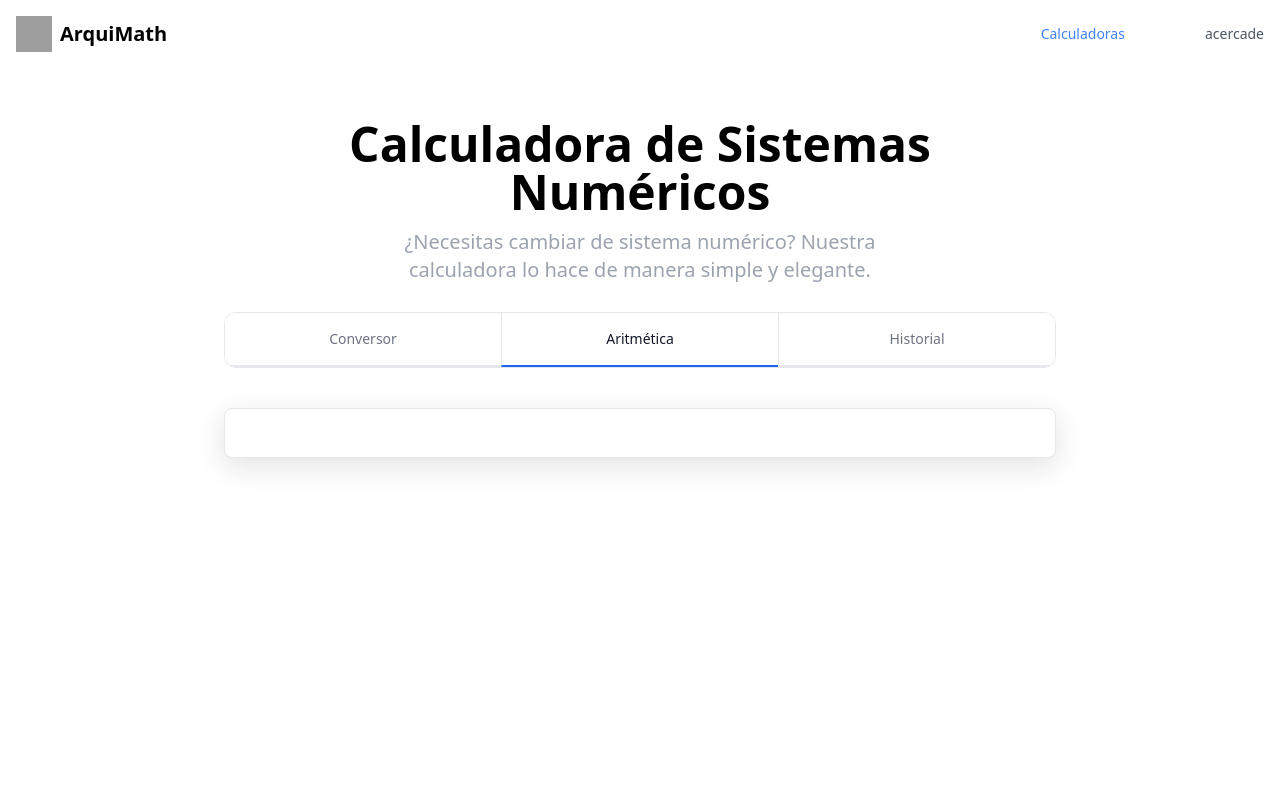
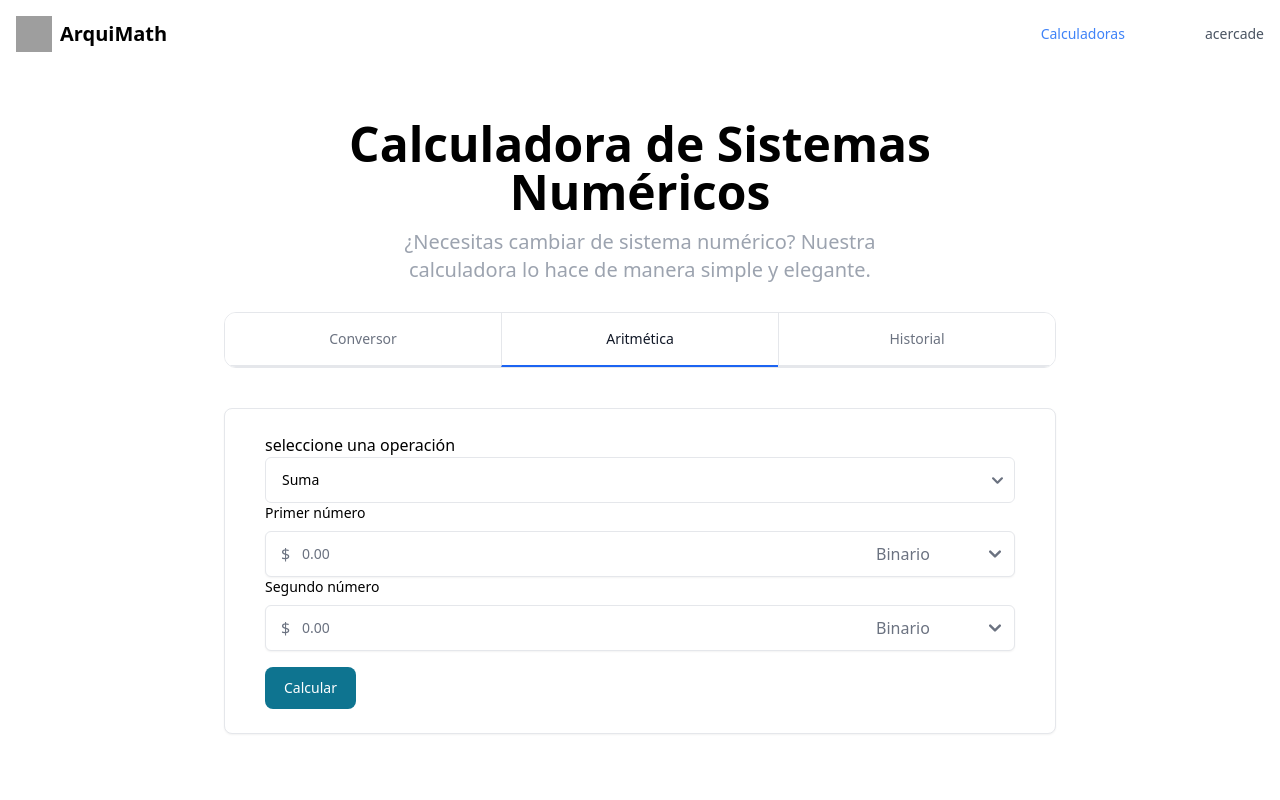
Before and after one commit to Franciscopaz199/proyectoArquitectura, a React (Create React App) app: page / in a window 1280 px wide. Both pictures are taken after a click on the tab "Aritmética". Shown: the top 800 px of the page. Built offline with nearby package versions, Linux system fonts and the light colour scheme; grey boxes are pictures that could not be loaded.

Commit message:
mejora mostrar resultados

```diff
--- a/src/components/Forms/AritmeticaForm.jsx
+++ b/src/components/Forms/AritmeticaForm.jsx
@@ -1,13 +1,123 @@
 import React from "react";
+import { useEffect } from "react";
+import { useState } from "react";
 
+import { Button } from "flowbite-react";
 import FormContainer from "./LayoutsForm/FormContainer";
+import InputForm from "./FormsComponents/InputForm";
+
+import SYSTEMS from "../../utils/vars/constants";
+import Conversiones from "../../utils/lib/conversiones/conversiones";
+import Funciones from "../../utils/lib/conversiones/Funciones";
 
 export default function AritmeticaForm(props) {
+
+     const [numero1, setNumero1] = useState({
+          value: "",
+          system: ""
+     });
+     const [numero2, setNumero2] = useState({
+          value: "",
+          system: ""
+     });
+
+     const [resultados, setResultados] = useState([]);
+
+     useEffect(() => {
+
+     }, [numero1, numero2]);
+
+     const calcular = () => {
+          const operacion = document.getElementById("operacion").value;
+          if (operacion == "default") {
+               alert("Debe seleccionar una operación");
+               return;
+          }
+          const val1 = new Conversiones(numero1.value, numero1.sistema, 10);
+          const val2 = new Conversiones(numero2.value, numero2.sistema, 10);
+
+
+          const resultados = [];
+
+          switch (operacion) {
+               case "suma":
+                    SYSTEMS.forEach(system => {
+                         resultados.push({
+                              value: new Funciones().sistemaBase(val1.convertirDecimal() + val2.convertirDecimal(), system.base),
+                              system: system.base
+                         });
+                    });
+
+                    break;
+               case "resta":
+
+                    SYSTEMS.forEach(system => {
+                         resultados.push({
+                              value: new Funciones().sistemaBase(val1.convertirDecimal() - val2.convertirDecimal(), system.base),
+                              system: system.base
+                         });
+
+                    });
+
+
+                    break;
+               case "multiplicacion":
+
+                    SYSTEMS.forEach(system => {
+                         resultados.push({
+                              value: new Funciones().sistemaBase(val1.convertirDecimal() * val2.convertirDecimal(), system.base),
+                              system: system.base
+                         });
+                    }
+                    );
+
+
+                    break;
+               case "division":
+
+                    SYSTEMS.forEach(system => {
+                         resultados.push({
+                              value: new Funciones().sistemaBase(val1.convertirDecimal() / val2.convertirDecimal(), system.base),
+                              system: system.base
+                         });
+                    }
+                    );
+
+                    break;
+          }
+          setResultados(resultados);
+     }
+
      return (
           <>
                <FormContainer>
-
+                    <div className="flex flex-col">
+                         <label htmlFor="">
+                              seleccione una operación
+                         </label>
+                         <select class="py-3 px-4 pr-9 block w-full border-gray-200 rounded-md text-sm focus:border-blue-500 focus:ring-blue-500 dark:bg-slate-900 dark:border-gray-700 dark:text-gray-400" name="operacion" id="operacion">
+                              <option value="suma">Suma</option>
+                              <option value="resta">Resta</option>
+                              <option value="multiplicacion">Multiplicación</option>
+                              <option value="division">División</option>
+                         </select>
+                    </div>
+                    <InputForm label="Primer número" setValue={setNumero1} id="1" />
+                    <InputForm label="Segundo número" setValue={setNumero2} id="2" />
+                    <div className="flex ">
+                         <Button className="w-1/3mx-auto mt-4" onClick={() => calcular()}>
+                              Calcular
+                         </Button>
+                    </div>
                </FormContainer>
+               {
+                    resultados.map((resultado, index) => (
+                         <div key={index}>
+                              <p>Value: {resultado.value}</p>
+                              <p>System: {resultado.system}</p>
+                         </div>
+                    ))
+               }
           </>
      );
 }
--- a/src/components/Forms/ConversionForm.jsx
+++ b/src/components/Forms/ConversionForm.jsx
@@ -63,6 +63,7 @@ export default function ConversionForm(props) {
      return (
           <>
                <FormContainer>
+
                     <div className="flex   flex-col sm:flex-row  space-y-4 sm:space-y-0 ">
                          <div className="w-full sm:w-1/2 flex flex-col">
                               <label htmlFor="sistemaOrigen">Sistema origen</label>
@@ -98,9 +99,7 @@ export default function ConversionForm(props) {
 
                     {
                          result != null ?
-                              <MostrarResultado title="Resultado" subtitle="Resultado de la conversión" onClick={() => setResult(null)}
-                                   resultado={result} resultadoBase={sistemaDestino} numeroOrigen={value} sistemaOrigen={document.getElementById("sistemaOrigen").value}
-                                   scrollIntoView={scrollIntoView}
+                              <MostrarResultado title="Resultado" subtitle="Resultado de la conversión" onClick={() => setResult(null)} scrollIntoView={scrollIntoView} latex1={`$${value}_{{${document.getElementById("sistemaOrigen").value}}} = $`} latex2={`$${result}_{{${sistemaDestino}}}$`}
                               >
                                    <p>{result}</p>
                               </MostrarResultado>
--- /dev/null
+++ b/src/components/Forms/FormsComponents/InputForm.jsx
@@ -0,0 +1,58 @@
+import React from "react";
+import SYSTEMS from "../../../utils/vars/constants";
+
+import { useState } from "react";
+import { useEffect } from "react";
+
+export default function InputForm(props) {
+
+     const [value, setValue] = useState({
+          value: "",
+          system: ""
+     });
+
+     useEffect(() => {
+
+     }, [value]);
+
+
+     const validar = (e) => {
+          const dominio = SYSTEMS.find(system => system.base == document.getElementById(`sistemaOrigen${props.id}`).value).domain.toString();
+          if (dominio != undefined) {
+               const valor = e.target.value;
+               const regex = new RegExp(`^[${dominio}.]+$`);
+               if (regex.test(valor)) {
+                    props.setValue({ value: valor, sistema: document.getElementById(`sistemaOrigen${props.id}`).value });
+               } else {
+                    e.target.value = valor.slice(0, valor.length - 1);
+               }
+          }
+     }
+
+     return (
+          <>
+               <div>
+                    <label for="hs-inline-leading-pricing-select-label" class="block text-sm font-medium mb-2 dark:text-white">{props.label}</label>
+                    <div class="relative">
+                         <input type="text" id="hs-inline-leading-pricing-select-label" name="inline-add-on" class="py-3 px-4 pl-9 pr-20 block w-full border-gray-200 shadow-sm rounded-md text-sm focus:z-10 focus:border-blue-500 focus:ring-blue-500 dark:bg-slate-900 dark:border-gray-700 dark:text-gray-400" placeholder="0.00"
+                              onChange={(e) => validar(e)}
+                         />
+                         <div class="absolute inset-y-0 left-0 flex items-center pointer-events-none z-20 pl-4">
+                              <span class="text-gray-500">$</span>
+                         </div>
+                         <div class="absolute inset-y-0 right-0 flex items-center text-gray-500 pr-px">
+                              <label for={`sistemaOrigen${props.id}`} class="sr-only">Currency</label>
+                              <select name="hs-inline-leading-select-currency" class="block w-full border-transparent rounded-md focus:ring-blue-600 focus:border-blue-600 dark:bg-gray-800" id={`sistemaOrigen${props.id}`} onChange={(e) =>  setValue({value: value.value, sistema: e.target.value})}>
+                                   {
+                                        SYSTEMS.map((system) => (
+                                             <option value={system.base} >{system.name}</option>
+                                        ))
+                                   }
+                              </select>
+                         </div>
+                    </div>
+               </div>
+          </>
+     );
+
+}
--- /dev/null
+++ b/src/components/Forms/FormsComponents/SelectForm.jsx
@@ -0,0 +1,18 @@
+import React from "react";
+
+export default function SelectForm(props) {
+
+     return (
+          <select name="sasd" id="">
+               {
+                    props.options.map((option, index) => {
+                         return (
+                              <option key={index} value={option.value}>{option.label}</option>
+                         )
+                    })
+               }
+          </select>
+
+     );
+
+}
--- a/src/components/Forms/LayoutsForm/FormContainer.jsx
+++ b/src/components/Forms/LayoutsForm/FormContainer.jsx
@@ -2,7 +2,7 @@ import React from "react";
 
 export default function FormContainer(props) {
      return (
-          <div className="flex flex-col overflow-hidden sm:px-10 sm:py-6 border  rounded-lg rounded-lg mt-10 shadow-[0_8px_30px_rgb(0,0,0,0.12)] px-4 py-5 bg-white sm:p-6">
+          <div className="flex flex-col overflow-hidden sm:px-10 sm:py-6 border  rounded-lg rounded-lg mt-10 shadow-sm px-4 py-5 bg-white sm:p-6">
                {props.children}
           </div>
      );
--- a/src/components/Resultados/MostrarResultado.jsx
+++ b/src/components/Resultados/MostrarResultado.jsx
@@ -18,8 +18,8 @@ export default function MostrarResultado(props) {
                                    <div class="font-medium text-color mb-1">{props.title}</div>
                                    <div class="text-sm text-color mb-4">{props.subtitle}</div>
                                    <h3 className="sm:text-2xl font-bold text-blue-900 text-center w-full text-1xl">
-                                        <Latex>{` $ ${props.numeroOrigen}_{{${props.sistemaOrigen}}} = $ `}</Latex>
-                                        <Latex>{`$${props.resultado}_{{${props.resultadoBase}}}$`}</Latex>
+                                        <Latex>{props.latex1}</Latex>
+                                        <Latex>{props.latex2}</Latex>
 
                                    </h3>
                               </div>
--- a/src/utils/lib/conversiones/Funciones.js
+++ b/src/utils/lib/conversiones/Funciones.js
@@ -1,4 +1,4 @@
-export default class Numero{
+export default class Funciones{
 
      // en caso de que el sistema sea hexamal retorna el valor de las letras en el sistema decimal
      getValorLetra(valor) {
--- a/src/utils/lib/conversiones/conversiones.js
+++ b/src/utils/lib/conversiones/conversiones.js
@@ -4,7 +4,7 @@ import Funciones from "./Funciones";
 
 export default class Conversiones {
 
-     constructor(numero, sistemaOrigen, sistemaDestino) {
+     constructor(numero, sistemaOrigen, sistemaDestino ) {
           this.numero = numero;
           this.sistemaOrigen = sistemaOrigen;
           this.sistemaDestino = sistemaDestino;
```
